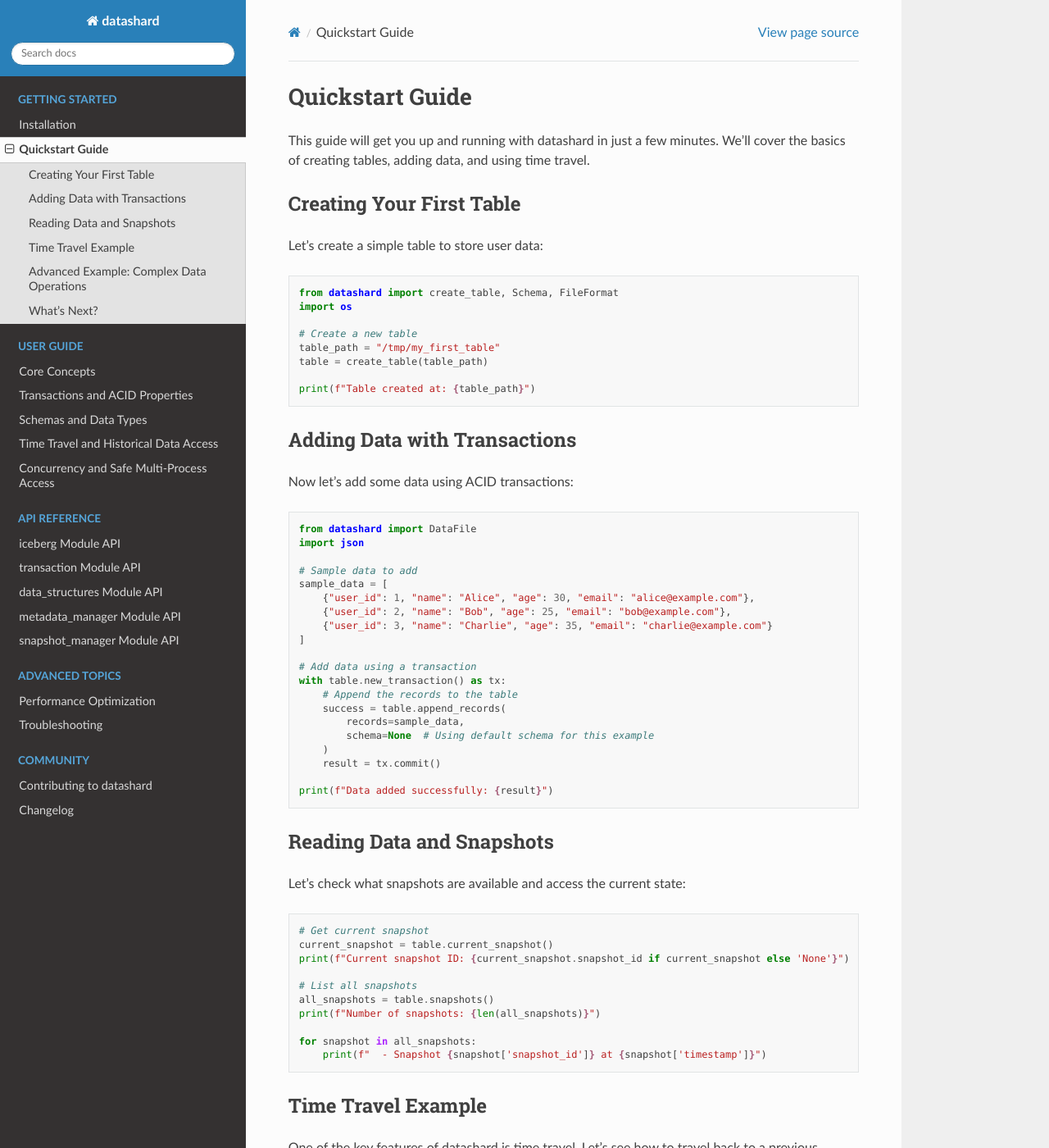
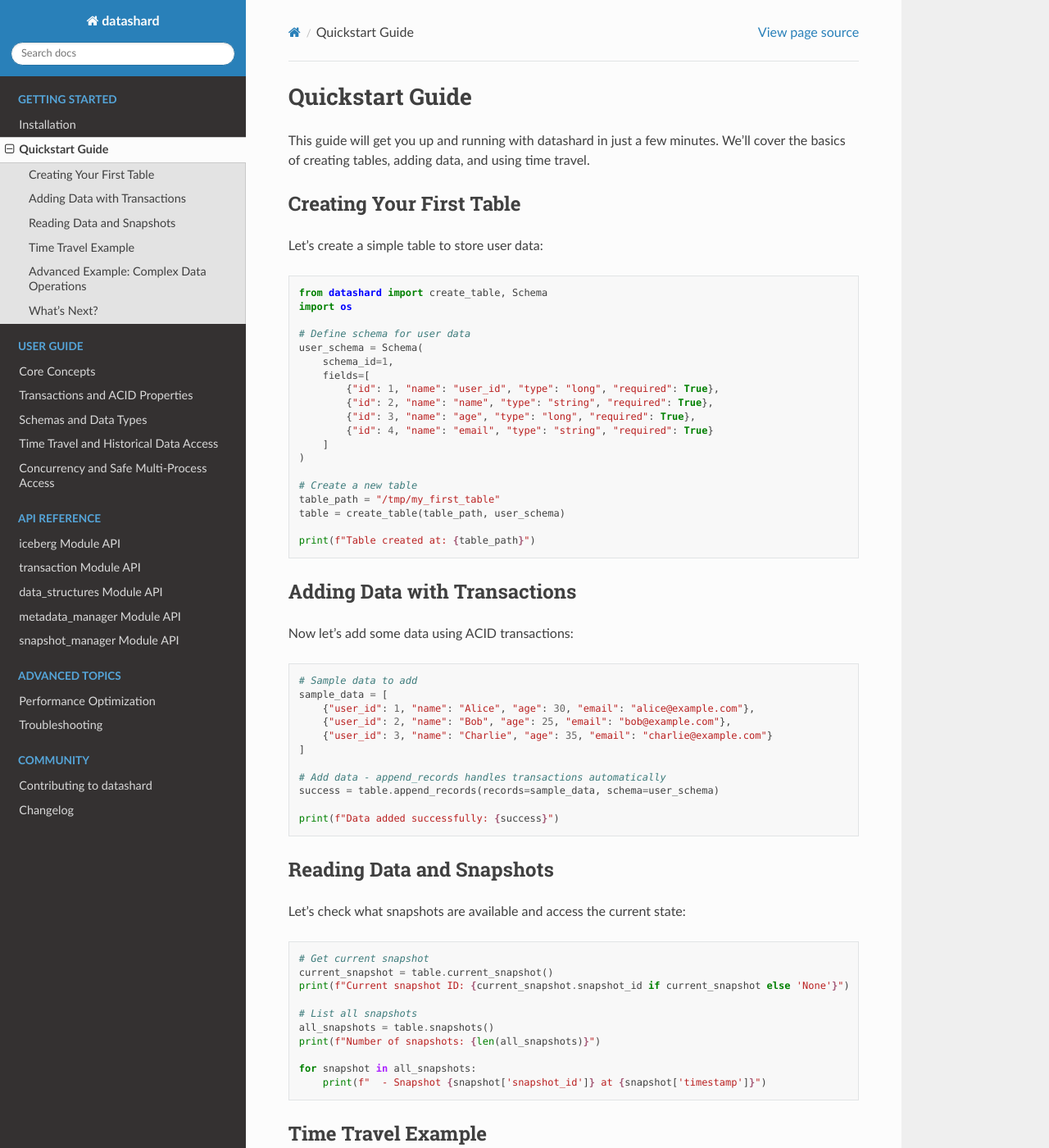
Before and after one commit to rodmena-limited/DataShard, a Sphinx documentation site: the page built from docs/quickstart.rst, in a window 1280 px wide and 1400 px high. Shown: the whole window at 82% size. Built offline with Sphinx 7.4.7 and the Read the Docs theme 3.1.0, drawn with Linux system fonts in a browser that asks for light colours; some of the changed text lies outside the part shown.

Commit message:
updated quickstart

```diff
--- a/docs/quickstart.rst
+++ b/docs/quickstart.rst
@@ -10,12 +10,23 @@ Let's create a simple table to store user data:
 
 .. code-block:: python
 
-   from datashard import create_table, Schema, FileFormat
+   from datashard import create_table, Schema
    import os
+
+   # Define schema for user data
+   user_schema = Schema(
+       schema_id=1,
+       fields=[
+           {"id": 1, "name": "user_id", "type": "long", "required": True},
+           {"id": 2, "name": "name", "type": "string", "required": True},
+           {"id": 3, "name": "age", "type": "long", "required": True},
+           {"id": 4, "name": "email", "type": "string", "required": True}
+       ]
+   )
 
    # Create a new table
    table_path = "/tmp/my_first_table"
-   table = create_table(table_path)
+   table = create_table(table_path, user_schema)
 
    print(f"Table created at: {table_path}")
 
@@ -26,9 +37,6 @@ Now let's add some data using ACID transactions:
 
 .. code-block:: python
 
-   from datashard import DataFile
-   import json
-
    # Sample data to add
    sample_data = [
        {"user_id": 1, "name": "Alice", "age": 30, "email": "alice@example.com"},
@@ -36,16 +44,10 @@ Now let's add some data using ACID transactions:
        {"user_id": 3, "name": "Charlie", "age": 35, "email": "charlie@example.com"}
    ]
 
-   # Add data using a transaction
-   with table.new_transaction() as tx:
-       # Append the records to the table
-       success = table.append_records(
-           records=sample_data,
-           schema=None  # Using default schema for this example
-       )
-       result = tx.commit()
+   # Add data - append_records handles transactions automatically
+   success = table.append_records(records=sample_data, schema=user_schema)
 
-   print(f"Data added successfully: {result}")
+   print(f"Data added successfully: {success}")
 
 Reading Data and Snapshots
 --------------------------
@@ -86,27 +88,33 @@ Here's a more comprehensive example that demonstrates multiple features:
 
 .. code-block:: python
 
-   from datashard import DataFile, FileFormat
+   from datashard import create_table, Schema
    import os
+
+   # Define schema for complex data
+   complex_schema = Schema(
+       schema_id=1,
+       fields=[
+           {"id": 1, "name": "id", "type": "long", "required": True},
+           {"id": 2, "name": "category", "type": "string", "required": True},
+           {"id": 3, "name": "value", "type": "double", "required": True},
+           {"id": 4, "name": "timestamp", "type": "string", "required": True}
+       ]
+   )
 
    # Create a new table with more complex data
    complex_table_path = "/tmp/complex_table"
-   complex_table = create_table(complex_table_path)
+   complex_table = create_table(complex_table_path, complex_schema)
 
-   # Add more complex data using multiple transactions
+   # Add more complex data
    complex_data = [
        {"id": 1, "category": "A", "value": 100.0, "timestamp": "2023-01-01"},
        {"id": 2, "category": "B", "value": 200.5, "timestamp": "2023-01-02"},
        {"id": 3, "category": "A", "value": 150.0, "timestamp": "2023-01-03"}
    ]
 
-   # Add data in a transaction
-   with complex_table.new_transaction() as tx:
-       success = complex_table.append_records(
-           records=complex_data,
-           schema=None
-       )
-       tx.commit()
+   # Add data
+   success = complex_table.append_records(records=complex_data, schema=complex_schema)
 
    # Verify the data was added
    print(f"Table has {len(complex_table.snapshots())} snapshots after adding complex data")
```
